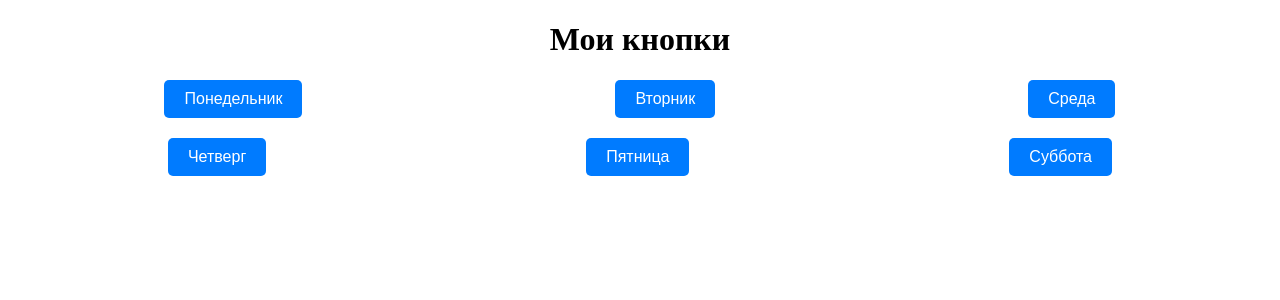
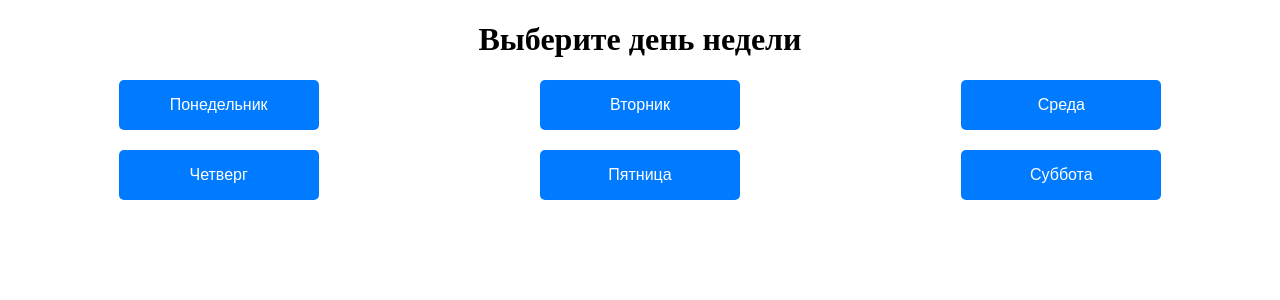
Before and after one commit to joer0k/school_terminal_project, a Flask app: page / in a window 1280 px wide. Shown: the top 300 px of the page. Run offline with Flask 3, Linux system fonts and the light colour scheme; data comes from the database, SQL or seed files in the repository.

Commit message:
Начало страницы canteen

```diff
--- a/templates/canteen.html
+++ b/templates/canteen.html
@@ -26,18 +26,16 @@
 </head>
 <body>
 
-    <h1 style="text-align: center;">Мои кнопки</h1>
+    <h1 style="text-align: center;">Выберите день недели</h1>
     <div class="button-container">
-        <!-- Первый ряд -->
         <div class="button-row">
             {% for day in weekday[:3] %}
-                <button class="button">{{ day.weekday }}</button>
+                <button class="button" style="width: 200px; height: 50px;">{{ day.weekday }}</button>
             {% endfor %}
         </div>
-        <!-- Второй ряд -->
         <div class="button-row">
             {% for day in weekday[3:] %}
-                <button class="button">{{ day.weekday }}</button>
+                <button class="button" style="width: 200px; height: 50px;">{{ day.weekday }}</button>
             {% endfor %}
         </div>
     </div>
```
